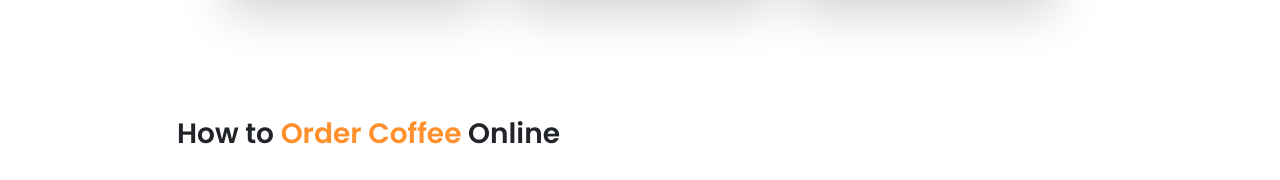
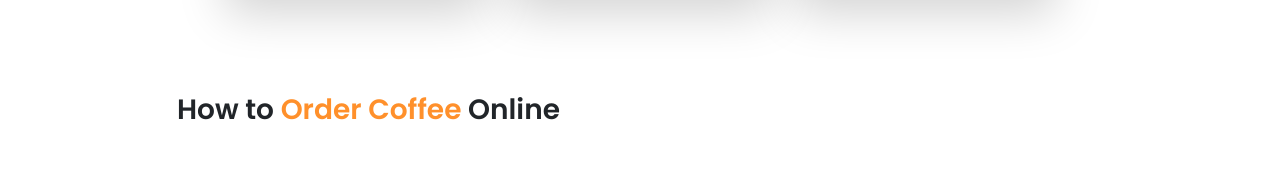
Before and after one commit to Giafn/sequence, a plain HTML site: page index.html in a window 1280 px wide. Shown: the part 925-1105 px from the top of the page. Drawn offline with nearby package versions, Linux system fonts and the light colour scheme.

Commit message:
tidy up howto

```diff
--- a/index.html
+++ b/index.html
@@ -141,7 +141,7 @@
           <div class="container-fluid bg-white">
             <div class="container py-4">
               <div class="row mt-5 mb-4 text-md-start text-center justify-content-center">
-                <h3 class="col-11 offset-md-1 fw-bold my-4">How to <span class="active">Order Coffee</span> Online</h3>
+                <h3 class="col-11 offset-md-1 fw-bold ">How to <span class="active">Order Coffee</span> Online</h3>
                 <div class="row justify-content-center my-5">
                   <div class="col-md-3 col-12 text-center grow">
                     <img src="assets/img/logo online.png" class="img-fluid my-3" alt="">
```
